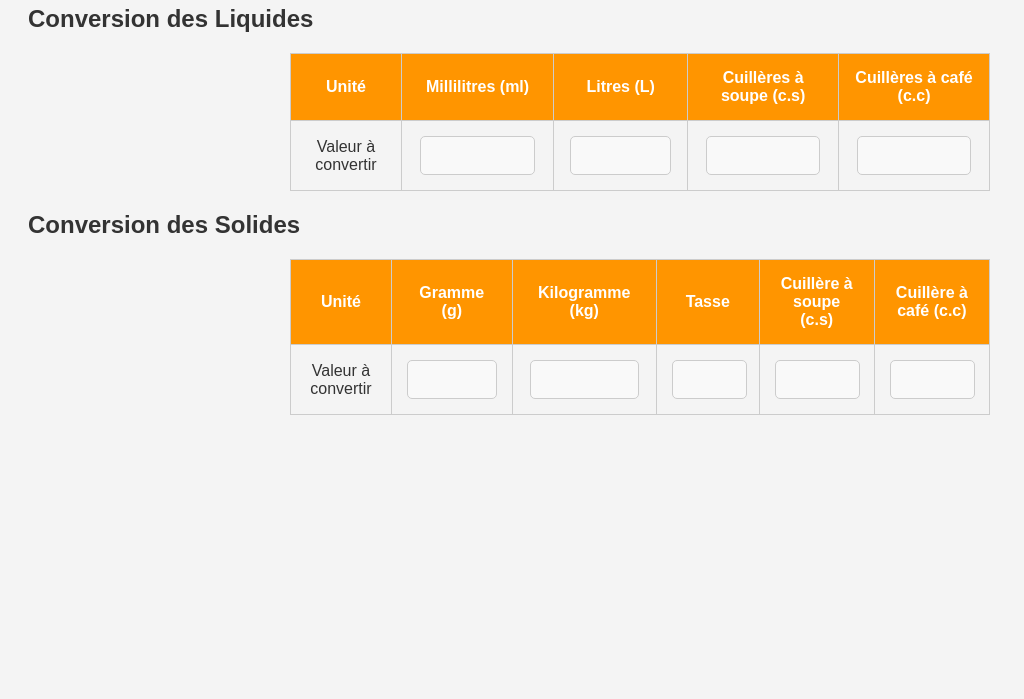
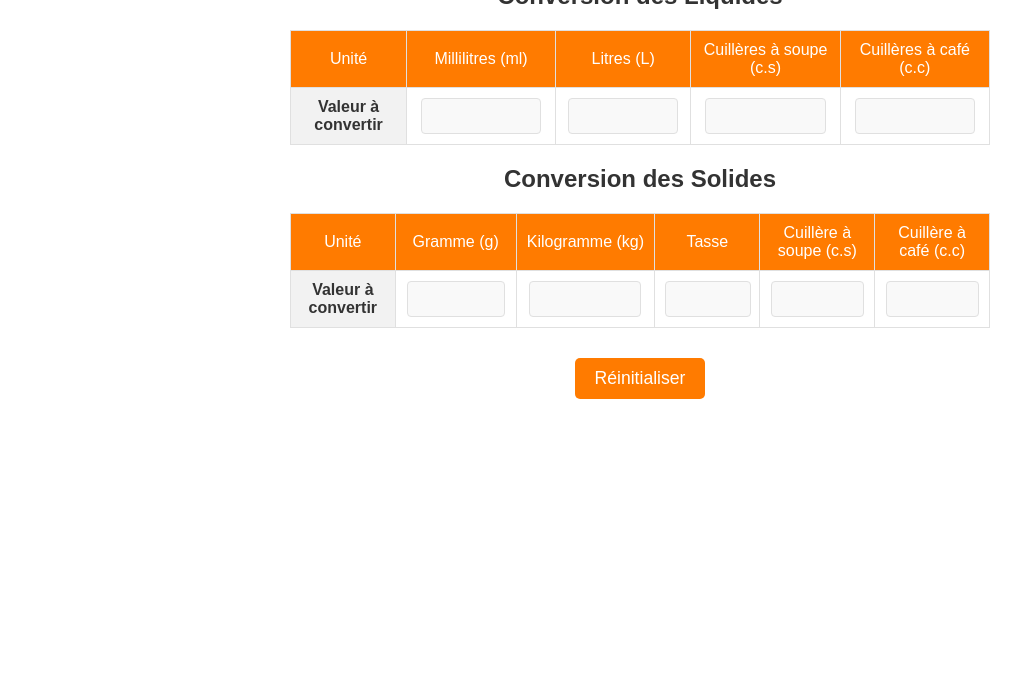
Before and after one commit to debdardour/notion, a plain HTML site: page converter2/index.html in a window 1280 px wide. Shown: the part 101-800 px from the top of the page, without its empty margins (0-1024 px from the left). Drawn offline with Linux system fonts and the light colour scheme.

Commit message:
Update index.html

```diff
--- a/converter2/index.html
+++ b/converter2/index.html
@@ -6,15 +6,26 @@
   <title>Table de Conversion Interactif</title>
   <style>
     body {
-      font-family: Arial, sans-serif;
-      background-color: #f4f4f4;
+      font-family: 'Arial', sans-serif;
+      background-color: #ffffff;
       color: #333;
-      padding: 20px;
+      margin: 0;
+      padding: 0;
     }
 
-    h1 {
+    h1, h2 {
       text-align: center;
+      color: #ff7b00;
+      font-size: 1.8em;
+      margin-top: 30px;
       margin-bottom: 20px;
+    }
+
+    h2 {
+      color: #333;
+      font-size: 1.5em;
+      margin-top: 20px;
+      margin-bottom: 10px;
     }
 
     table {
@@ -22,33 +33,58 @@
       max-width: 700px;
       margin: 20px auto;
       border-collapse: collapse;
+      font-size: 1em;
     }
 
     th, td {
-      padding: 15px;
+      padding: 10px;
       text-align: center;
-      border: 1px solid #ccc;
+      border: 1px solid #e0e0e0;
     }
 
     th {
-      background-color: #ff9500;
+      background-color: #ff7b00;
       color: white;
+      font-weight: normal;
     }
 
     input {
       width: 80%;
       padding: 8px;
-      font-size: 1.1em;
+      font-size: 1em;
       text-align: center;
       background-color: #f9f9f9;
-      border: 1px solid #ccc;
-      border-radius: 5px;
+      border: 1px solid #e0e0e0;
+      border-radius: 4px;
       outline: none;
+      transition: all 0.2s ease-in-out;
+    }
+
+    input:focus {
+      border-color: #ff7b00;
     }
 
     .unit {
-      background-color: #f4f4f4;
-      color: #333;
+      font-weight: bold;
+      background-color: #f2f2f2;
+    }
+
+    /* Boutons */
+    button {
+      display: block;
+      margin: 30px auto;
+      padding: 10px 20px;
+      background-color: #ff7b00;
+      border: none;
+      border-radius: 5px;
+      color: white;
+      font-size: 1.1em;
+      cursor: pointer;
+      transition: background-color 0.3s;
+    }
+
+    button:hover {
+      background-color: #e66f00;
     }
   </style>
 </head>
@@ -105,6 +141,8 @@
     </tbody>
   </table>
 
+  <button onclick="resetFields()">Réinitialiser</button>
+
   <script>
     // Conversion des liquides
     function convertLiquids() {
@@ -147,6 +185,20 @@
       document.getElementById('g_input').value = g;
       convertSolids();
     });
+
+    // Réinitialisation des champs
+    function resetFields() {
+      document.getElementById('ml_input').value = '';
+      document.getElementById('l_input').value = '';
+      document.getElementById('cs_input').value = '';
+      document.getElementById('cc_input').value = '';
+
+      document.getElementById('g_input').value = '';
+      document.getElementById('kg_input').value = '';
+      document.getElementById('tasse_input').value = '';
+      document.getElementById('cs_solides_input').value = '';
+      document.getElementById('cc_solides_input').value = '';
+    }
   </script>
 
 </body>
```
